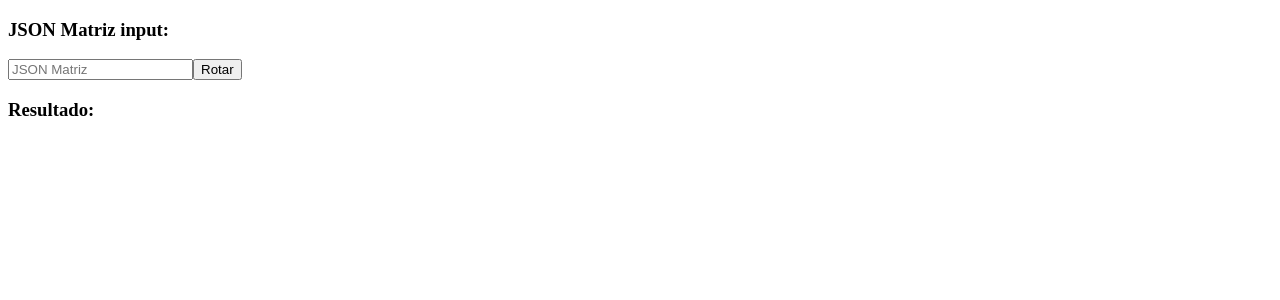
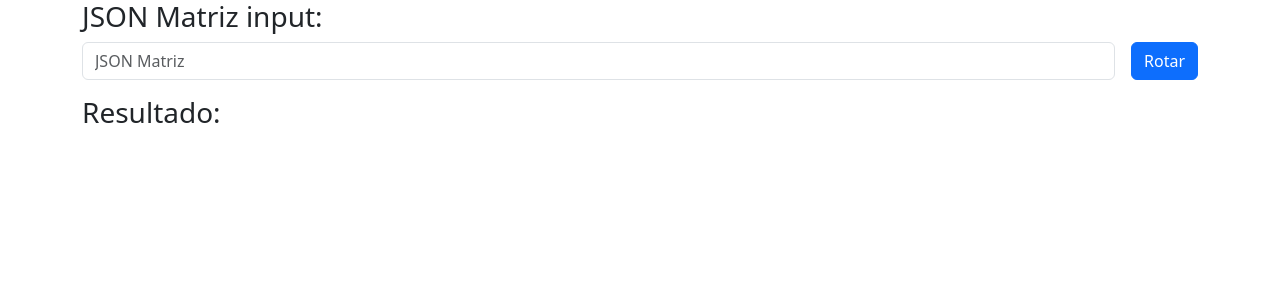
Before and after one commit to julio-1610/test-gotogroup, an Angular app: page / in a window 1280 px wide. Shown: the top 300 px of the page. Built offline with nearby package versions, Linux system fonts and the light colour scheme.

Commit message:
Agregación de bootstrap al proyecto, y uso del mismo, en el HTML

```diff
--- a/angular.json
+++ b/angular.json
@@ -25,6 +25,7 @@
               "src/assets"
             ],
             "styles": [
+              "node_modules/bootstrap/dist/css/bootstrap.min.css",
               "src/styles.css"
             ],
             "scripts": []
--- a/package.json
+++ b/package.json
@@ -18,6 +18,7 @@
     "@angular/platform-browser": "^16.2.0",
     "@angular/platform-browser-dynamic": "^16.2.0",
     "@angular/router": "^16.2.0",
+    "bootstrap": "^5.3.3",
     "rxjs": "~7.8.0",
     "tslib": "^2.3.0",
     "zone.js": "~0.13.0"
--- a/src/app/components/matriz/matriz.component.css
+++ b/src/app/components/matriz/matriz.component.css
@@ -5,3 +5,8 @@
   margin-top: 5px;
   margin-bottom: 5px;
 }
+
+.celda {
+  width: 40px;
+  height: 40px;
+}
--- a/src/app/components/matriz/matriz.component.html
+++ b/src/app/components/matriz/matriz.component.html
@@ -1,12 +1,14 @@
-<div>
+<div class="container">
   <h3>JSON Matriz input:</h3>
-  <input type="text" [(ngModel)]="jsonMatriz" placeholder="JSON Matriz">
-  <button (click)="botonRotar()">Rotar</button>
+  <div class="d-flex flex-row justify-content-center">
+    <input type="text" class="form-control" [(ngModel)]="jsonMatriz" placeholder="JSON Matriz">
+    <button class="btn btn-primary ms-3" (click)="botonRotar()">Rotar</button>
+  </div>
   <div *ngIf="errorJsonMatriz" class="error">FORMATOS VÁLIDOS NxN: [[X,X],[X,X]] | [[X,X,X],[X,X,X],[X,X,X]] | ...</div>
-  <h3>Resultado:</h3>
-  <div *ngIf="matrizRotada.length">
-    <div *ngFor="let fila of matrizRotada">
-      <span *ngFor="let columna of fila">{{ columna }}</span>
+  <h3 class="mt-3">Resultado:</h3>
+  <div *ngIf="matrizRotada.length" class="mt-3 d-flex flex-column align-items-center">
+    <div *ngFor="let fila of matrizRotada" class="d-flex flex-row justify-content-center">
+      <div *ngFor="let columna of fila" class="celda p-2 border text-center">{{ columna }}</div>
     </div>
   </div>
 </div>
```
Also changed, not shown: 1 other file (tests, documents, lock files or other folders).
